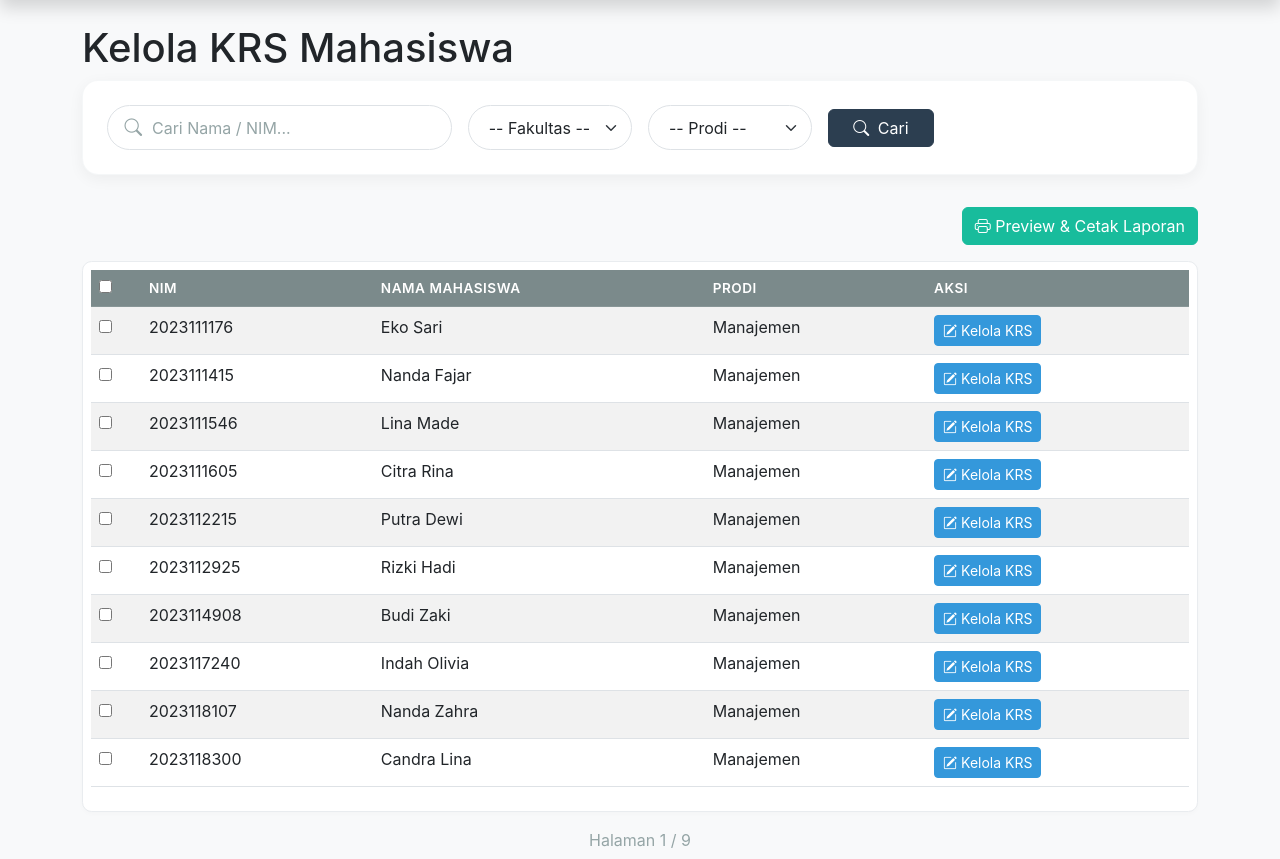
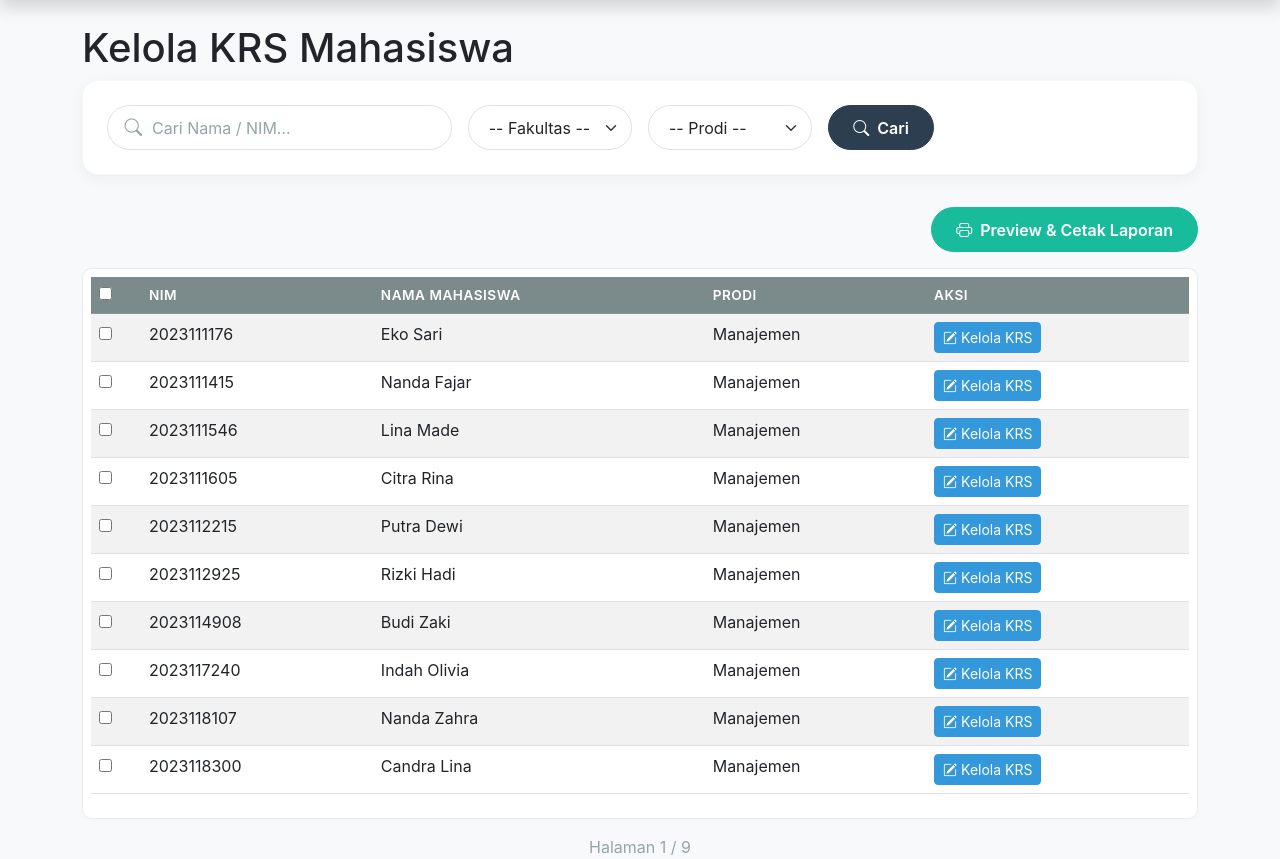
Before and after one commit to sangyoga28/akademik_web, a Flask app: page /krs in a window 1280 px wide. Shown: the part 88-947 px from the top of the page. Run offline with Flask 3, Linux system fonts and the light colour scheme; a user stored in the database is signed in; data comes from the database, SQL or seed files in the repository; data that the repository does not hold is empty; some libraries are stand-ins or nearby versions.

Commit message:
ui: standardize button shapes for Add, Search, and Print using btn-filter-apply

```diff
--- a/templates/dosen.html
+++ b/templates/dosen.html
@@ -62,7 +62,7 @@
     <form id="reportForm" action="{{ url_for('admin.preview_report') }}" method="post" target="_blank">
         <input type="hidden" name="type" value="dosen">
         <div class="mb-3 d-flex justify-content-end">
-            <button type="submit" class="btn btn-success">
+            <button type="submit" class="btn btn-success btn-filter-apply">
                 <i class="bi bi-printer"></i> Preview & Cetak Laporan
             </button>
         </div>
--- a/templates/krs_list.html
+++ b/templates/krs_list.html
@@ -36,8 +36,8 @@
         </div>
 
         <div class="col-md-auto col-12 d-grid">
-            <button type="submit" class="btn btn-primary px-4">
-                <i class="bi bi-search me-1"></i> Cari
+            <button type="submit" class="btn btn-primary btn-filter-apply">
+                <i class="bi bi-search"></i> Cari
             </button>
         </div>
 
@@ -55,7 +55,7 @@
 <form id="reportForm" action="{{ url_for('admin.preview_report') }}" method="post" target="_blank">
     <input type="hidden" name="type" value="krs">
     <div class="mb-3 d-flex justify-content-end">
-        <button type="submit" class="btn btn-success">
+        <button type="submit" class="btn btn-success btn-filter-apply">
             <i class="bi bi-printer"></i> Preview & Cetak Laporan
         </button>
     </div>
--- a/templates/mahasiswa.html
+++ b/templates/mahasiswa.html
@@ -63,7 +63,7 @@
     <form id="reportForm" action="{{ url_for('admin.preview_report') }}" method="post" target="_blank">
         <input type="hidden" name="type" value="mahasiswa">
         <div class="mb-3 d-flex justify-content-end">
-            <button type="submit" class="btn btn-success">
+            <button type="submit" class="btn btn-success btn-filter-apply">
                 <i class="bi bi-printer"></i> Preview & Cetak Laporan
             </button>
         </div>
--- a/templates/matkul.html
+++ b/templates/matkul.html
@@ -62,7 +62,7 @@
     <form id="reportForm" action="{{ url_for('admin.preview_report') }}" method="post" target="_blank">
         <input type="hidden" name="type" value="matkul">
         <div class="mb-3 d-flex justify-content-end">
-            <button type="submit" class="btn btn-success">
+            <button type="submit" class="btn btn-success btn-filter-apply">
                 <i class="bi bi-printer"></i> Preview & Cetak Laporan
             </button>
         </div>
```
